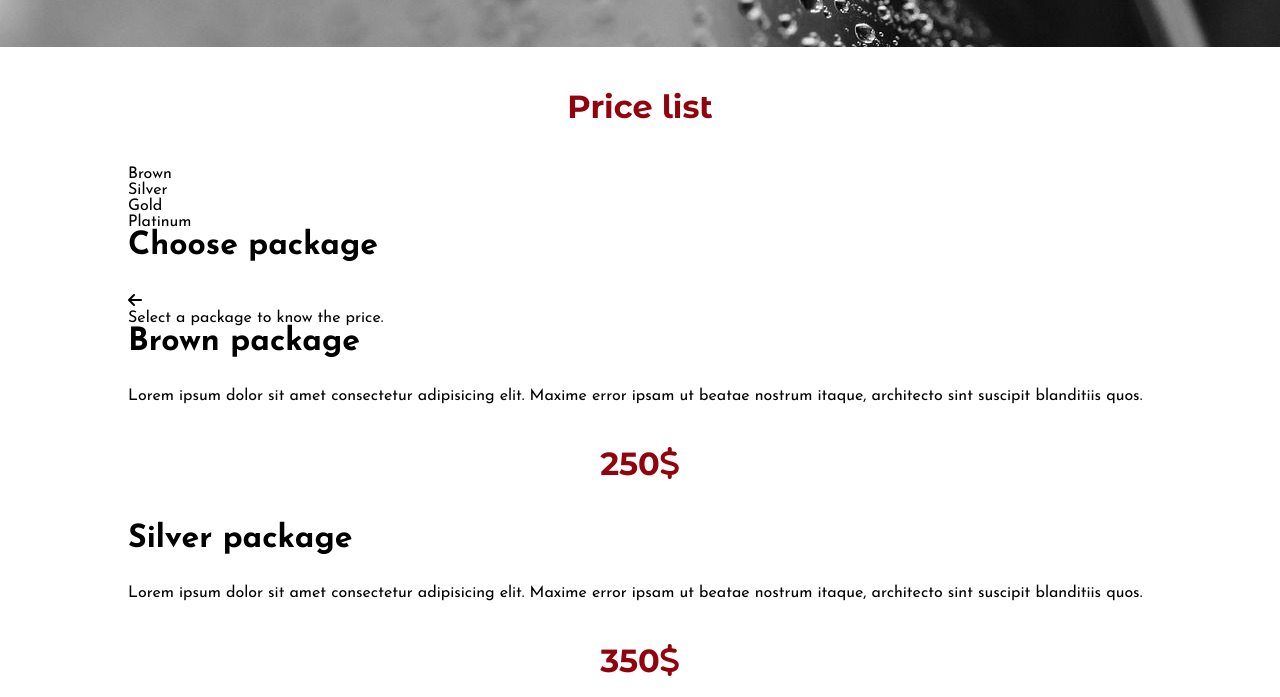
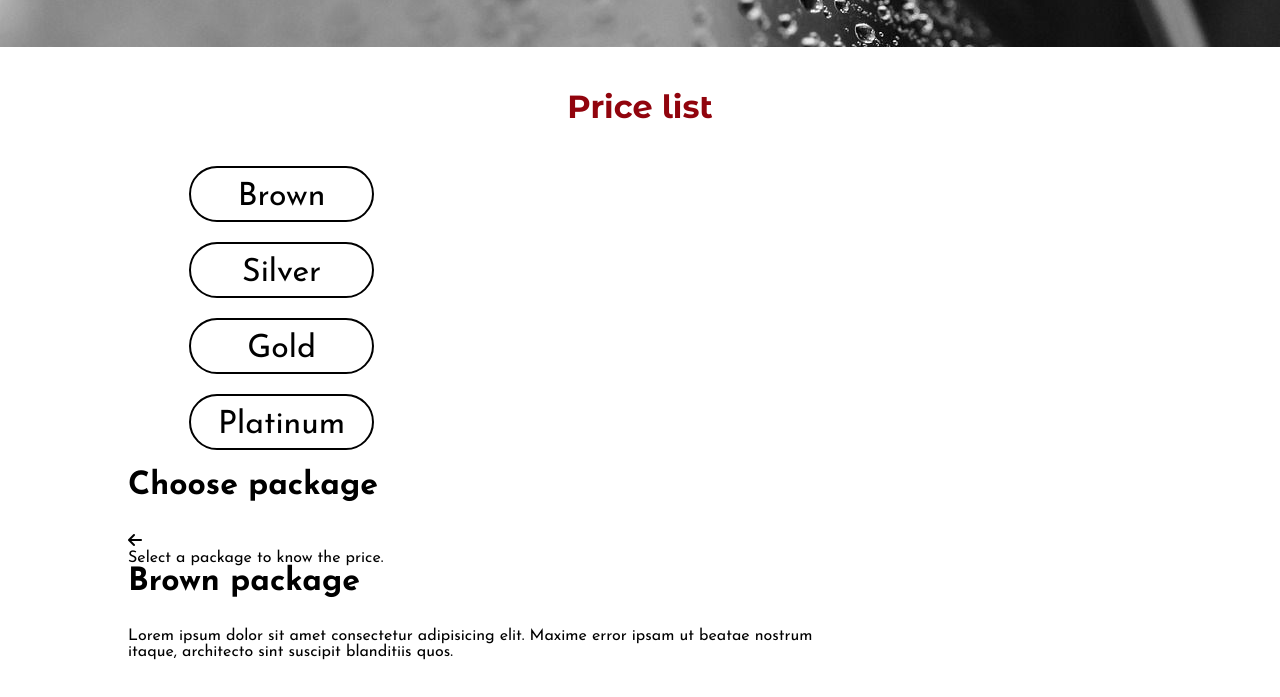
Before and after one commit to magsaram/SlowlyButThoroughly, a plain HTML site: page index.html in a window 1280 px wide. Shown: the part 2071-2768 px from the top of the page. Drawn offline with Linux system fonts and the light colour scheme.

Commit message:
work in progress

```diff
--- a/css/style.css
+++ b/css/style.css
@@ -139,7 +139,29 @@
   background-size: cover;
   border-radius: 0 0 20px 0;
 }
-
+.packages {
+  width: 30%;
+}
+.packages div {
+  width: 60%;
+  font-size: 2em;
+  text-align: center;
+  border: 2px solid black;
+  margin: 20px auto;
+  padding: 10px;
+  border-radius: 50px;
+  cursor: pointer;
+}
+.packages div p {
+  transform: translateY(+10%);
+}
+.packages div:hover {
+  border: 4px solid #91040d;
+  padding: 8.5px;
+}
+.choose {
+  width: 70%;
+}
 .offer {
   background-image: url(../images/cartypes.jpg);
   height: 80vh;
@@ -201,6 +223,7 @@
   right: 50%;
   transform: translate(+50%, -50%);
   text-align: center;
+  line-height: 180%;
 }
 footer {
   width: 60vw;
--- a/index.html
+++ b/index.html
@@ -44,7 +44,7 @@
         </li>
         <li>
           <a href="#navaddress"
-            ><i class="fa-solid fa-location-dot"></i>Contact</a
+            ><i class="fa-solid fa-location-dot"></i>Address</a
           >
         </li>
       </ul>
@@ -88,7 +88,6 @@
           <h2>Your car will be in the best hands.</h2>
         </div>
       </div>
-
       <div class="offer" id="weoffer">
         <div>
           <h3>We offer:</h3>
```
